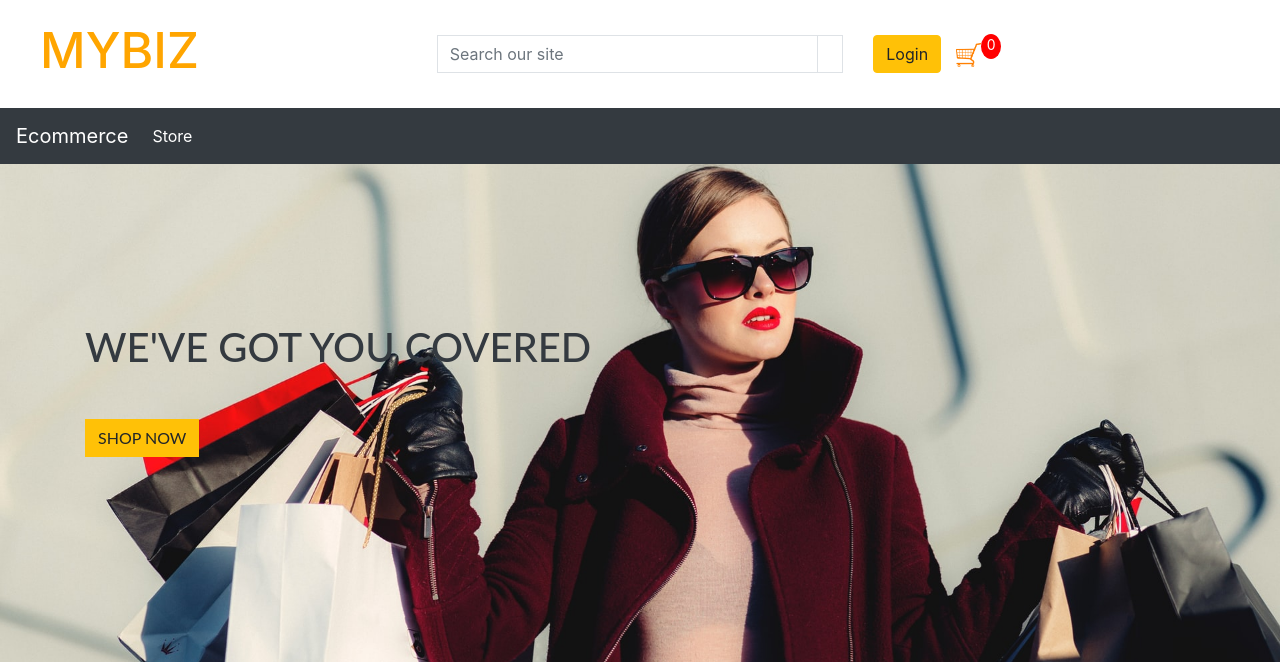
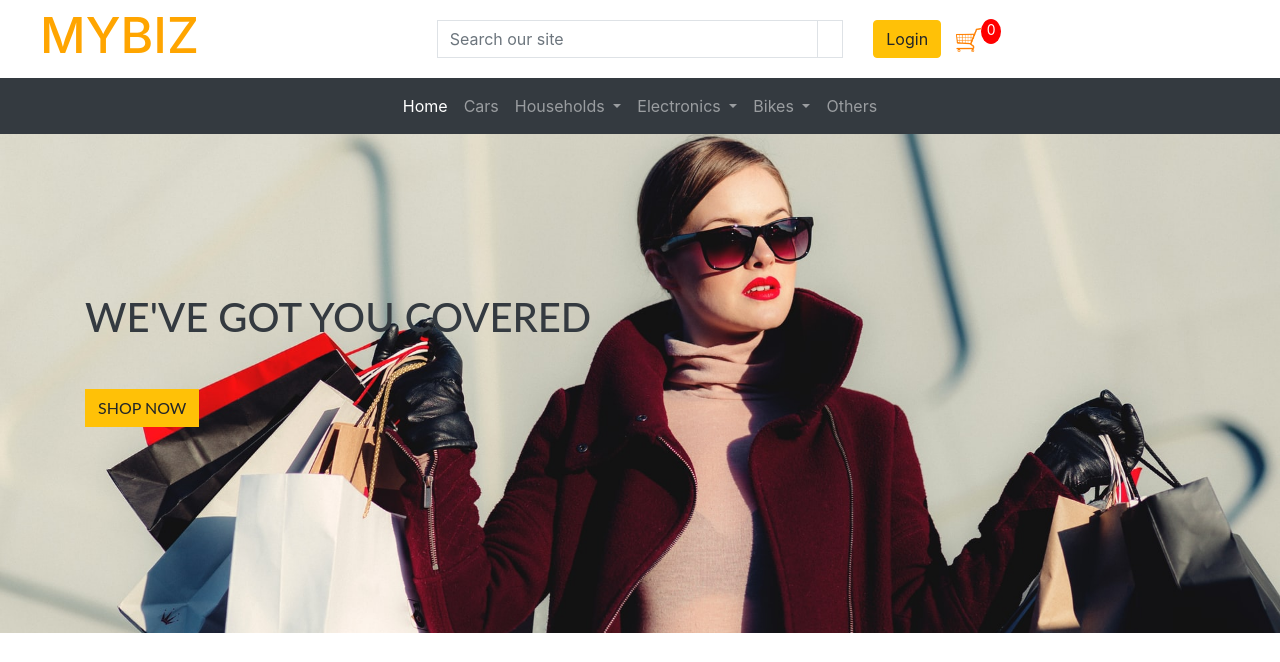
Before and after one commit to Gerardbulky/my-ecommerce, a Django app: page / in a window 1280 px wide. Shown: the top 662 px of the page. Run offline with Django 3.2, Linux system fonts and the light colour scheme; some libraries are stand-ins or nearby versions.

Commit message:
added centered navigation

```diff
--- a/ecommerce/templates/ecommerce/base.html
+++ b/ecommerce/templates/ecommerce/base.html
@@ -46,16 +46,65 @@
 
     <!-------------------navbar---------->
     <nav class="navbar navbar-expand-lg navbar-dark bg-dark">
-        <a class="navbar-brand" href="{% url 'stores' %}">Ecommerce</a>
+      <!--  <a class="navbar-brand" href="{% url 'stores' %}">Home</a> -->
         <button class="navbar-toggler" type="button" data-toggle="collapse" data-target="#navbarSupportedContent"
             aria-controls="navbarSupportedContent" aria-expanded="false" aria-label="Toggle navigation">
             <span class="navbar-toggler-icon"></span>
         </button>
 
         <div class="collapse navbar-collapse" id="navbarSupportedContent">
-            <ul class="navbar-nav mr-auto">
+            <ul class="navbar-nav mr-auto mx-auto">
                 <li class="nav-item active">
-                    <a class="nav-link" href="{% url 'stores' %}">Store<span class="sr-only">(current)</span></a>
+                    <a class="nav-link" href="{% url 'stores' %}">Home<span class="sr-only">(current)</span></a>
+                </li>
+                <li class="nav-item">
+                    <a class="nav-link" href="#">Cars</a>
+                </li>
+                <li class="nav-item dropdown">
+                    <a class="nav-link dropdown-toggle" href="#" id="navbarDropdown" role="button" data-toggle="dropdown"
+                        aria-haspopup="true" aria-expanded="false">
+                        Households
+                    </a>
+                    <div class="dropdown-menu" aria-labelledby="navbarDropdown">
+                        <a class="dropdown-item" href="Kitchen Utensils"></a>
+                        <a class="dropdown-item" href="#">Carpets</a>
+                        <a class="dropdown-item" href="#">Chairs</a>
+                        <a class="dropdown-item" href="#">Tables</a>
+                        <a class="dropdown-item" href="#">Beds</a>
+                        <a class="dropdown-item" href="#">Fridges</a>
+                        <a class="dropdown-item" href="#">Microwaves</a>
+                        <a class="dropdown-item" href="#"></a>
+                        <div class="dropdown-divider"></div>
+                        <a class="dropdown-item" href="#">All Household</a>
+                    </div>
+                </li>
+                <li class="nav-item dropdown">
+                    <a class="nav-link dropdown-toggle" href="#" id="navbarDropdown" role="button" data-toggle="dropdown"
+                        aria-haspopup="true" aria-expanded="false">
+                        Electronics
+                    </a>
+                    <div class="dropdown-menu" aria-labelledby="navbarDropdown">
+                        <a class="dropdown-item" href="#">Televisions</a>
+                        <a class="dropdown-item" href="#">Radios</a>
+                        <a class="dropdown-item" href="#">Phones</a>
+                        <a class="dropdown-item" href="#">Labtops</a>
+                        <div class="dropdown-divider"></div>
+                        <a class="dropdown-item" href="#">All Electronics</a>
+                    </div>
+                </li>
+                <li class="nav-item dropdown">
+                    <a class="nav-link dropdown-toggle" href="#" id="navbarDropdown" role="button" data-toggle="dropdown"
+                        aria-haspopup="true" aria-expanded="false">
+                        Bikes
+                    </a>
+                    <div class="dropdown-menu" aria-labelledby="navbarDropdown">
+                        <a class="dropdown-item" href="#">Bicycles</a>
+                        <a class="dropdown-item" href="#">Moter Bikes</a>
+                        <a class="dropdown-item" href="#">All Bikes</a>
+                    </div>
+                </li>
+                <li class="nav-item">
+                    <a class="nav-link" href="#">Others</a>
                 </li>
             </ul>
              <!--------------------Search Our Site --------------------
--- a/ecommerce/templates/ecommerce/product_detail.html
+++ b/ecommerce/templates/ecommerce/product_detail.html
@@ -1,6 +1,3 @@
-{% extends 'ecommerce/base.html' %}
-{% load static %}
-
 {% block content %}
 <!----section a-->
 <div class="row">
--- a/static/css/main.css
+++ b/static/css/main.css
@@ -6,6 +6,8 @@ body {
     padding: 0px;
     margin: 0px;
 }
+
+
 
 .head {
     width: 100%;
@@ -17,7 +19,7 @@ body {
 }
 .head h1 {
     padding: 0px 40px;
-    line-height: 100px;
+    line-height: 70px;
     font-size: 50px;
     color: orange;
 }
```
Also changed, not shown: ecommerce/views.py (line endings or trailing spaces).
